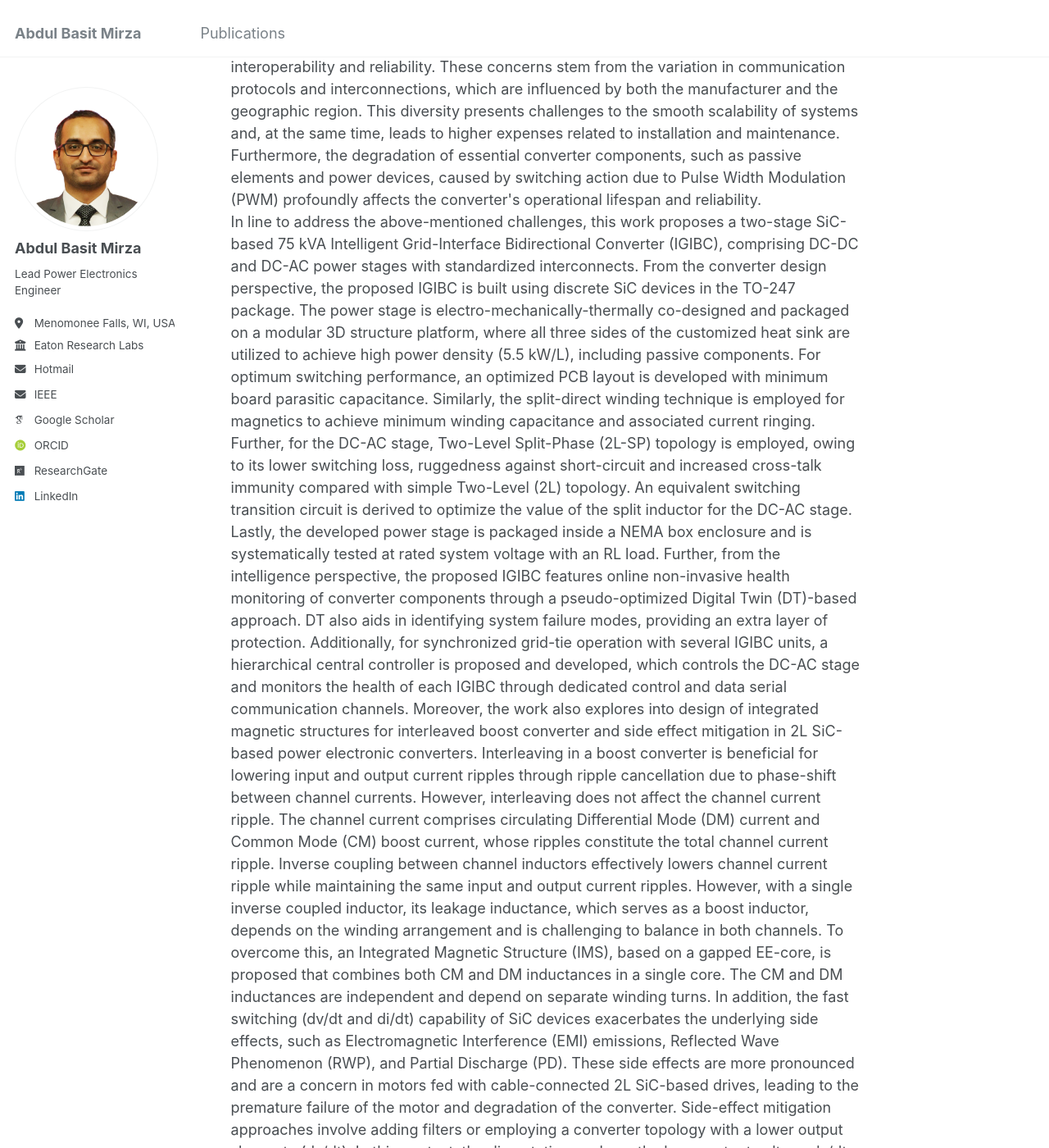
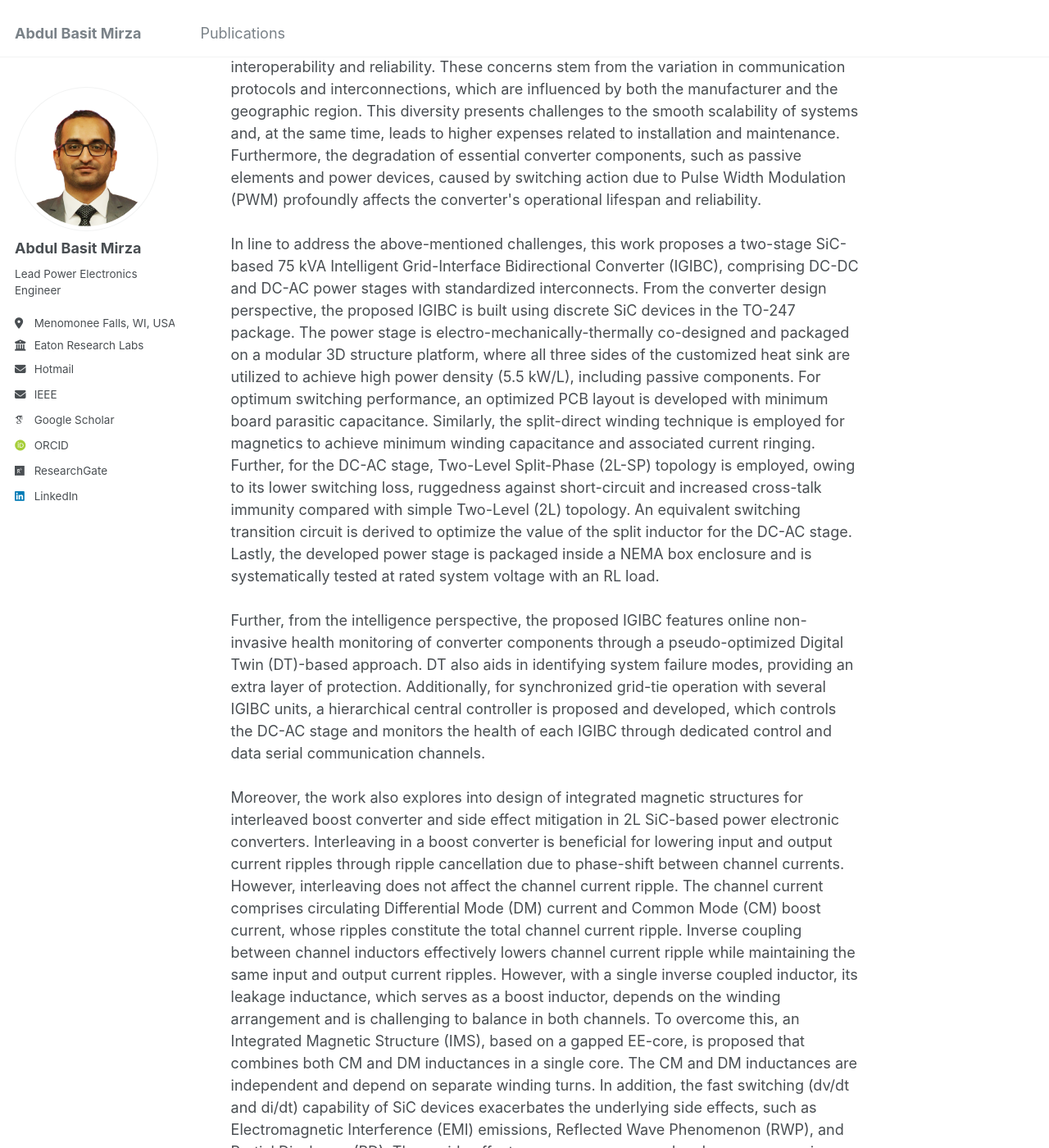
Before and after one commit to AbdulBasitMirza/abdulbasitmirza.github.io, a Jekyll site: the page built from _publications/PhD_thesis.md, in a window 1280 px wide and 1400 px high, scrolled down 488 px. Shown: the whole window at 82% size. Built offline with Jekyll 4.4.1, drawn with Linux system fonts in a browser that asks for light colours; some web fonts are replaced; some of the changed text lies outside the part shown.

Commit message:
Update PhD_thesis.md

```diff
--- a/_publications/PhD_thesis.md
+++ b/_publications/PhD_thesis.md
@@ -11,13 +11,13 @@ paperurl: 'https://www.proquest.com/docview/3119372755'
 authors: '<strong>Abdul Basit Mirza</strong>'
 [//]: # (thumbnail: 'LifelongCompositionalLearning.jpg')
 abstract: 'Grid-integration of renewables and energy storage through power electronic grid-interface converters is essential for achieving a more sustainable smart grid. This mission involves developing compact and efficient converters with standardized hardware interface and communication architecture to address redundancy and compatibility concerns. At converter level, advent of Wide Band Gap (WBG) devices such as Silicon Carbide (SiC) have allowed high power density and efficiency targets, owing to their fast switching capability. However, fast switching capability of SiC requires tight integration of power devices, constraining the electrical and mechanical design.
-Besides this, at system level, increased penetration of power electronic converters raise concerns on system interoperability and reliability. These concerns stem from the variation in communication protocols and interconnections, which are influenced by both the manufacturer and the geographic region. This diversity presents challenges to the smooth scalability of systems and, at the same time, leads to higher expenses related to installation and maintenance. Furthermore, the degradation of essential converter components, such as passive elements and power devices, caused by switching action due to Pulse Width Modulation (PWM) profoundly affects the converter&#39;s operational lifespan and reliability.<br>
-In line to address the above-mentioned challenges, this work proposes a two-stage SiC-based 75 kVA Intelligent Grid-Interface Bidirectional Converter (IGIBC), comprising DC-DC and DC-AC power stages with standardized interconnects. From the converter design perspective, the proposed IGIBC is built using discrete SiC devices in the TO-247 package. The power stage is electro-mechanically-thermally co-designed and packaged on a modular 3D structure platform, where all three sides of the customized heat sink are utilized to achieve high power density (5.5 kW/L), including passive components. For optimum switching performance, an optimized PCB layout is developed with minimum board parasitic capacitance. Similarly, the split-direct winding technique is employed for magnetics to achieve minimum winding capacitance and associated current ringing. Further, for the DC-AC stage, Two-Level Split-Phase (2L-SP) topology is employed, owing to its lower switching loss, ruggedness against short-circuit and increased cross-talk immunity compared with simple Two-Level (2L) topology. An equivalent switching transition circuit is derived to optimize the value of the split inductor for the DC-AC stage. Lastly, the developed power stage is packaged inside a NEMA box enclosure and is systematically tested at rated system voltage with an RL load.
-Further, from the intelligence perspective, the proposed IGIBC features online non-invasive health monitoring of converter components through a pseudo-optimized Digital Twin (DT)-based approach. DT also aids in identifying system failure modes, providing an extra layer of protection. Additionally, for synchronized grid-tie operation with several IGIBC units, a hierarchical central controller is proposed and developed, which controls the DC-AC stage and monitors the health of each IGIBC through dedicated control and data serial communication channels.
+Besides this, at system level, increased penetration of power electronic converters raise concerns on system interoperability and reliability. These concerns stem from the variation in communication protocols and interconnections, which are influenced by both the manufacturer and the geographic region. This diversity presents challenges to the smooth scalability of systems and, at the same time, leads to higher expenses related to installation and maintenance. Furthermore, the degradation of essential converter components, such as passive elements and power devices, caused by switching action due to Pulse Width Modulation (PWM) profoundly affects the converter&#39;s operational lifespan and reliability.<br><br>
+In line to address the above-mentioned challenges, this work proposes a two-stage SiC-based 75 kVA Intelligent Grid-Interface Bidirectional Converter (IGIBC), comprising DC-DC and DC-AC power stages with standardized interconnects. From the converter design perspective, the proposed IGIBC is built using discrete SiC devices in the TO-247 package. The power stage is electro-mechanically-thermally co-designed and packaged on a modular 3D structure platform, where all three sides of the customized heat sink are utilized to achieve high power density (5.5 kW/L), including passive components. For optimum switching performance, an optimized PCB layout is developed with minimum board parasitic capacitance. Similarly, the split-direct winding technique is employed for magnetics to achieve minimum winding capacitance and associated current ringing. Further, for the DC-AC stage, Two-Level Split-Phase (2L-SP) topology is employed, owing to its lower switching loss, ruggedness against short-circuit and increased cross-talk immunity compared with simple Two-Level (2L) topology. An equivalent switching transition circuit is derived to optimize the value of the split inductor for the DC-AC stage. Lastly, the developed power stage is packaged inside a NEMA box enclosure and is systematically tested at rated system voltage with an RL load. <br><br>
+Further, from the intelligence perspective, the proposed IGIBC features online non-invasive health monitoring of converter components through a pseudo-optimized Digital Twin (DT)-based approach. DT also aids in identifying system failure modes, providing an extra layer of protection. Additionally, for synchronized grid-tie operation with several IGIBC units, a hierarchical central controller is proposed and developed, which controls the DC-AC stage and monitors the health of each IGIBC through dedicated control and data serial communication channels. <br><br>
 Moreover, the work also explores into design of integrated magnetic structures for interleaved boost converter and side effect mitigation in 2L SiC-based power electronic converters. Interleaving in a boost converter is beneficial for lowering input and output current ripples through ripple cancellation due to phase-shift between channel currents. However, interleaving does not affect the channel current ripple. The channel current comprises circulating Differential Mode (DM) current and Common Mode (CM) boost current, whose ripples constitute the total channel current ripple. Inverse coupling between channel inductors effectively lowers channel current ripple while maintaining the same input and output current ripples. However, with a single inverse coupled inductor, its leakage inductance, which serves as a boost inductor, depends on the winding arrangement and is challenging to balance in both channels. To overcome this, an Integrated Magnetic Structure (IMS), based on a gapped EE-core, is proposed that combines both CM and DM inductances in a single core. The CM and DM inductances are independent and depend on separate winding turns.
-In addition, the fast switching (dv/dt and di/dt) capability of SiC devices exacerbates the underlying side effects, such as Electromagnetic Interference (EMI) emissions, Reflected Wave Phenomenon (RWP), and Partial Discharge (PD). These side effects are more pronounced and are a concern in motors fed with cable-connected 2L SiC-based drives, leading to the premature failure of the motor and degradation of the converter. Side-effect mitigation approaches involve adding filters or employing a converter topology with a lower output slew-rate (dv/dt).
-In this context, the dissertation explores the lower output voltage dv/dt benefit of the 2L-SP topology in suppressing the side effects. Firstly, the DC-side conducted CM EMI emissions of the 2L-SP are investigated and compared with the 2L topology. CM noise propagation path modeling of 2L-SP is performed in the frequency domain, followed by validation on an 18 kVA SiC-based hardware prototype. The results show that increasing split inductance significantly lowers the CM magnitude with a maximum reduction of 17.85 dB. The reduction is attributed to the lower dv/dt of the CMV sources.
-Further, CM EMI study is followed by an investigation of RWP in the 2L-SP inverter-fed motor drive and its comparison with the traditional 2L topology with output reactor. Analytical models are derived with closed-form expressions for slew-rate and RWP transients. Subsequently, Double Pulse Tests (DPT) are performed for different cable lengths for both 2L-SP and 2L drive configurations to validate the models. According to the experimental results, split inductors in the 2L-SP lower the output dv/dt and act as auxiliary/output reactor, resulting in a maximum reduction of 60 % and 74 % in load-side overvoltage and drive-side overcurrent for the 8 m cable. Moreover, split inductors decouple load, anti-parallel diode, and complementary device parasitics from the switching device, achieving a 17 % lower switching loss than 2L-LF.
+In addition, the fast switching (dv/dt and di/dt) capability of SiC devices exacerbates the underlying side effects, such as Electromagnetic Interference (EMI) emissions, Reflected Wave Phenomenon (RWP), and Partial Discharge (PD). These side effects are more pronounced and are a concern in motors fed with cable-connected 2L SiC-based drives, leading to the premature failure of the motor and degradation of the converter. Side-effect mitigation approaches involve adding filters or employing a converter topology with a lower output slew-rate (dv/dt). <br><br>
+In this context, the dissertation explores the lower output voltage dv/dt benefit of the 2L-SP topology in suppressing the side effects. Firstly, the DC-side conducted CM EMI emissions of the 2L-SP are investigated and compared with the 2L topology. CM noise propagation path modeling of 2L-SP is performed in the frequency domain, followed by validation on an 18 kVA SiC-based hardware prototype. The results show that increasing split inductance significantly lowers the CM magnitude with a maximum reduction of 17.85 dB. The reduction is attributed to the lower dv/dt of the CMV sources. <br><br>
+Further, CM EMI study is followed by an investigation of RWP in the 2L-SP inverter-fed motor drive and its comparison with the traditional 2L topology with output reactor. Analytical models are derived with closed-form expressions for slew-rate and RWP transients. Subsequently, Double Pulse Tests (DPT) are performed for different cable lengths for both 2L-SP and 2L drive configurations to validate the models. According to the experimental results, split inductors in the 2L-SP lower the output dv/dt and act as auxiliary/output reactor, resulting in a maximum reduction of 60 % and 74 % in load-side overvoltage and drive-side overcurrent for the 8 m cable. Moreover, split inductors decouple load, anti-parallel diode, and complementary device parasitics from the switching device, achieving a 17 % lower switching loss than 2L-LF. <br><br>
 Finally, the dissertation delves into the investigation of the impact of PCB parasitic capacitance of the turn-OFF transient in discrete TO-247 packaged-based chopper and half-bridge configurations using the 2L-SP phase leg. These configurations are a fundamental building block for various power electronics converter topologies, including two-level and multi-level AC-DC or DC-AC converters and DC-DC converters such as buck, boost, buck-boost, resonant converters, and Dual Active Bridge (DAB). However, fast switching of SiC implies high dv/dt and di/dt, imposing a constraint on the PCB power loop inductance in minimizing voltage overshoot during the turn-OFF transient.
 Although the widely adopted vertical power loop design effectively reduces the loop inductance, it increases the PCB parasitic capacitance. Due to the considerable lead inductance of the TO-247 package, this PCB capacitance is paralleled to the device&#39;s output capacitance through the package lead inductance, altering the switching transient. At first, small-signal models incorporating PCB capacitance are derived. Subsequently, these models are validated in the frequency domain, and the switching transients are compared through DPT on two PCB prototypes with the same layout but different stack-ups, yielding different PCB capacitances. Finally, the proposed small-signal models are analyzed to establish criteria, in terms of TO-247 lead and PCB loop inductance, for minimizing the impact of PCB capacitance on switching transients.'
 bibtex: '@phdthesis{Mirza2024,
```
